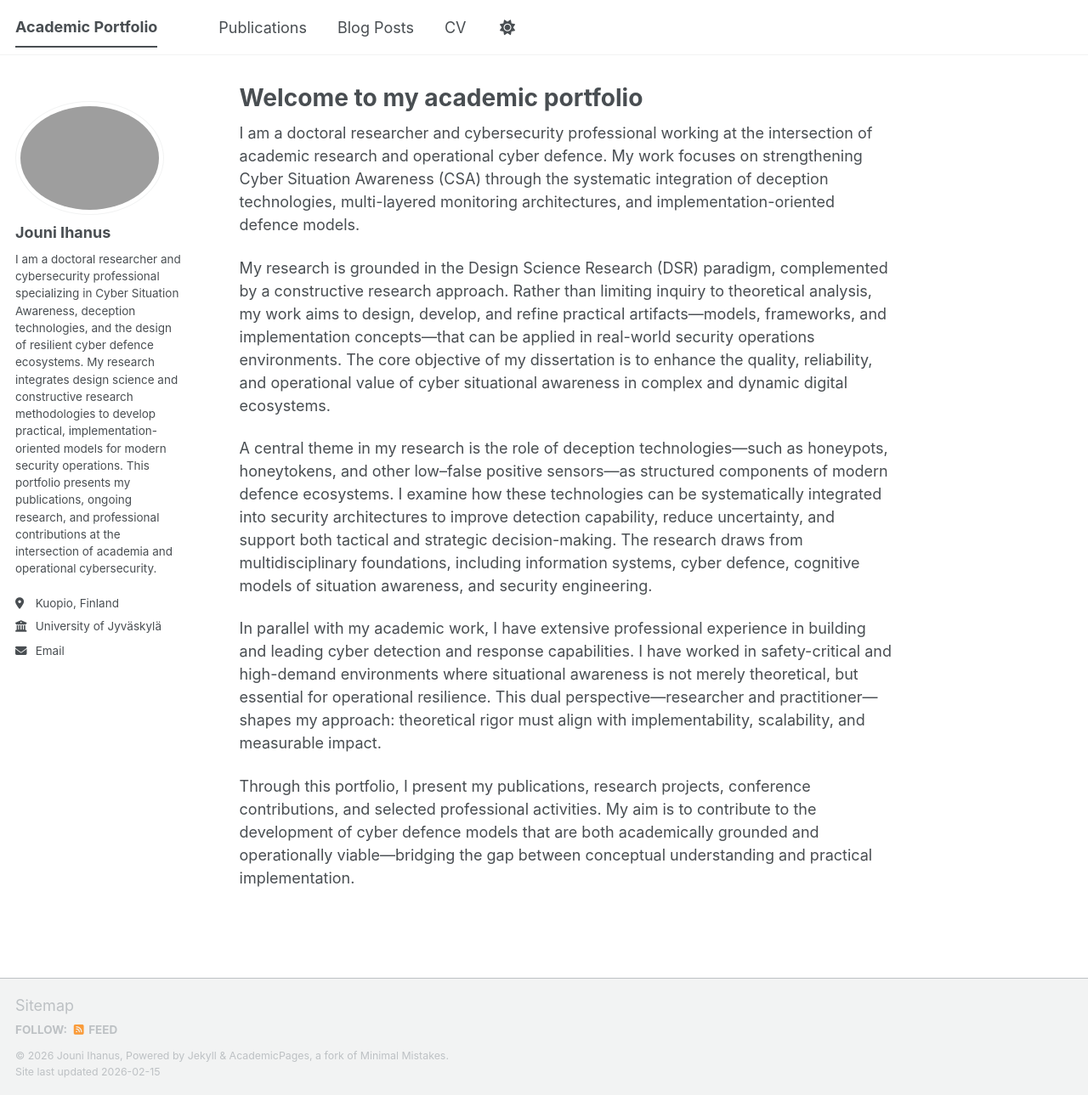
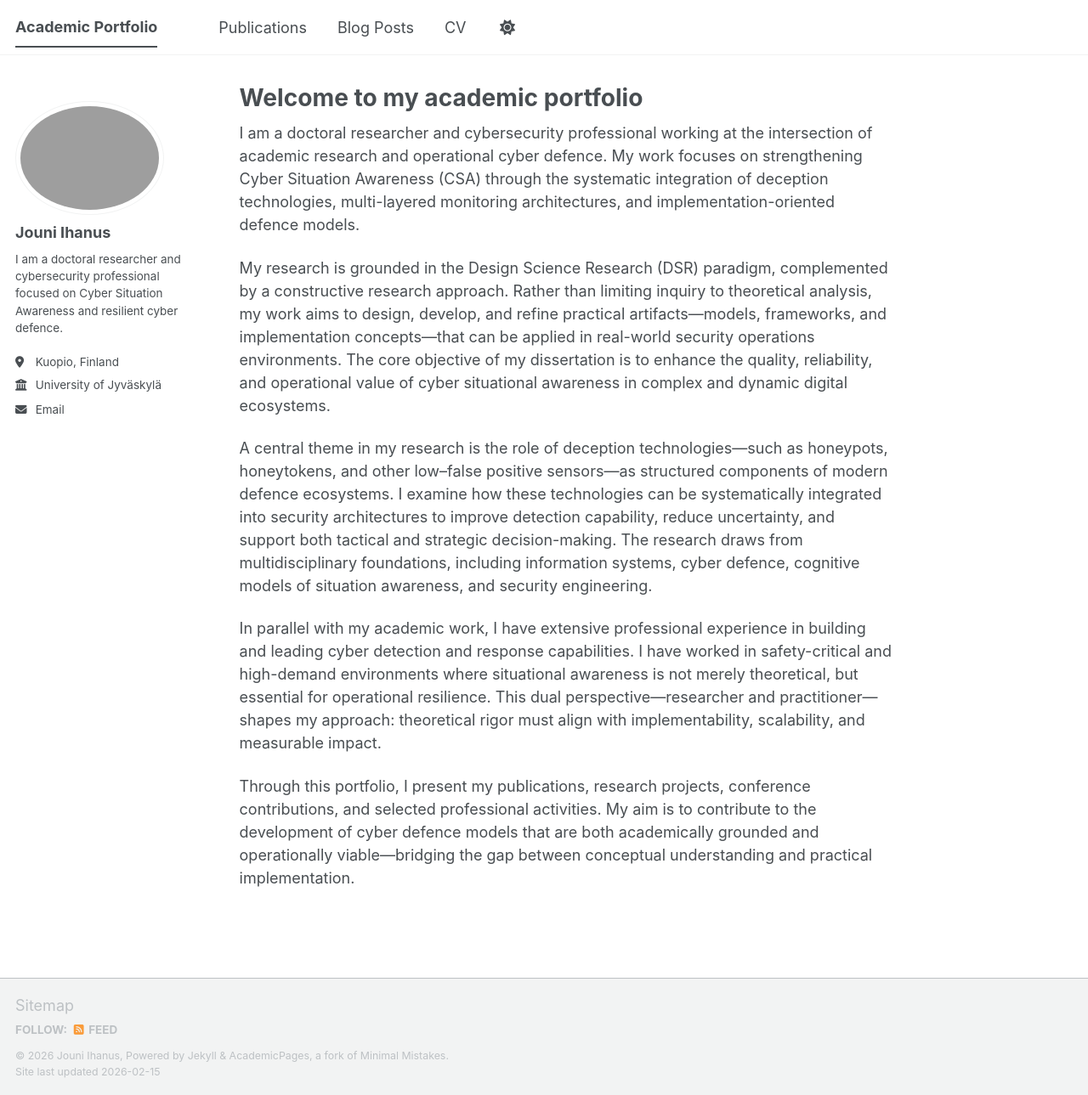
Before and after one commit to WNemesisW/WNemesisW.github.io, a Jekyll site: the page built from _pages/about.md, in a window 1280 px wide and 1289 px high. Shown: the whole window at 85% size. Built offline with Jekyll 4.4.1, drawn with Linux system fonts in a browser that asks for light colours; a script bundle is joined from its source files by our own code; library files that are not in the unit come from our copies.

Commit message:
Update _config.yml

```diff
--- a/_config.yml
+++ b/_config.yml
@@ -26,7 +26,7 @@ author:
   avatar           : "profile.png"
   name             : "Jouni Ihanus"
   pronouns         : # example: "she/her"
-  bio              : "I am a doctoral researcher and cybersecurity professional specializing in Cyber Situation Awareness, deception technologies, and the design of resilient cyber defence ecosystems. My research integrates design science and constructive research methodologies to develop practical, implementation-oriented models for modern security operations. This portfolio presents my publications, ongoing research, and professional contributions at the intersection of academia and operational cybersecurity."
+  bio              : "I am a doctoral researcher and cybersecurity professional focused on Cyber Situation Awareness and resilient cyber defence."
   location         : "Kuopio, Finland"
   employer         : "University of Jyväskylä"
   uri              : # URL
```
